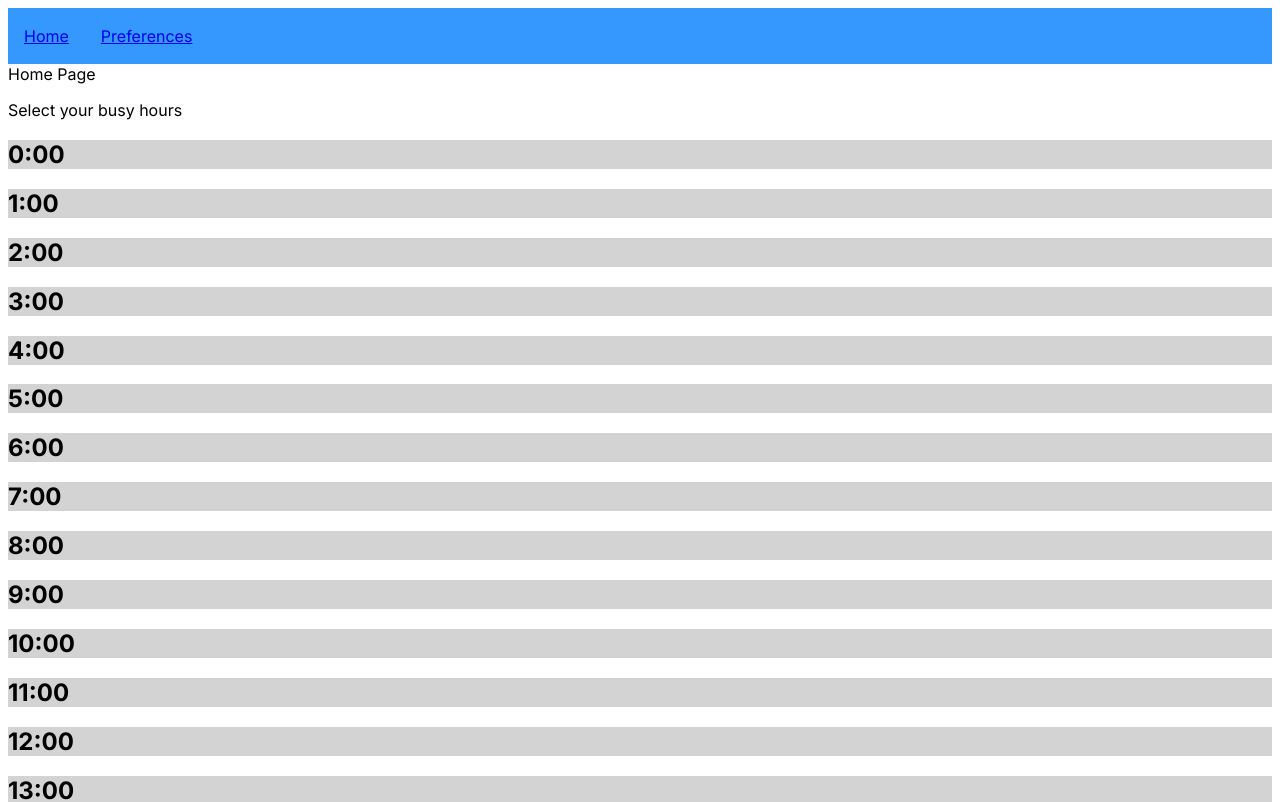
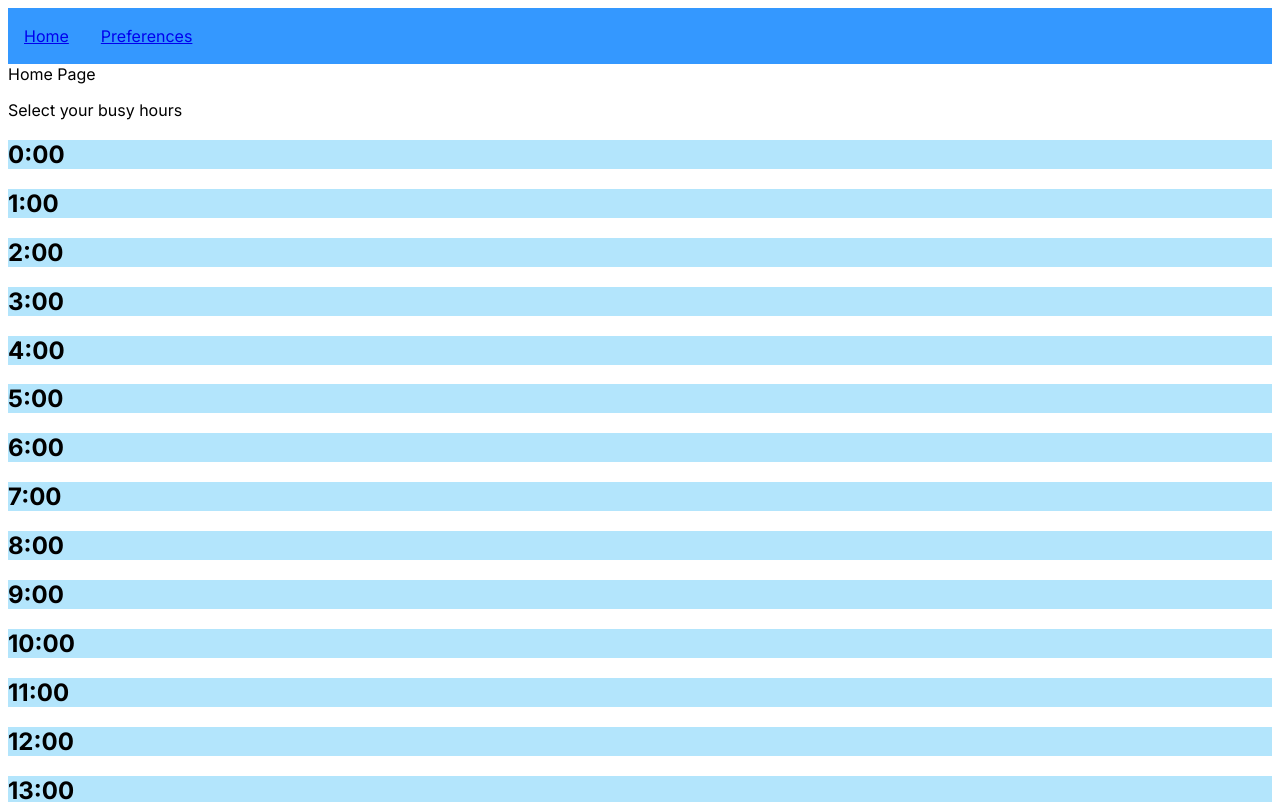
Before and after one commit to dayqiu22/sun-bather, a Next.js app: page /home in a window 1280 px wide. Shown: the top 802 px of the page. Built offline with nearby package versions, Linux system fonts and the light colour scheme.

Commit message:
minor css fix

```diff
--- a/src/app/globals.css
+++ b/src/app/globals.css
@@ -1,13 +1,13 @@
 :root {
-    --main-bg-color: #B3E5FC
-    --main-font-color: #36454F
-    --secondary-bg-color: #FBCDAC
+    --main-bg-color: #B3E5FC;
+    --main-font-color: #36454F;
+    --secondary-bg-color: #FBCDAC;
 }
 
 .available {
-    background-color: var(--main-bg-color);
+    background-color: white;
 }
 
 .unavailable {
-    background-color: lightgray;
+    background-color: var(--main-bg-color);
 }
```
